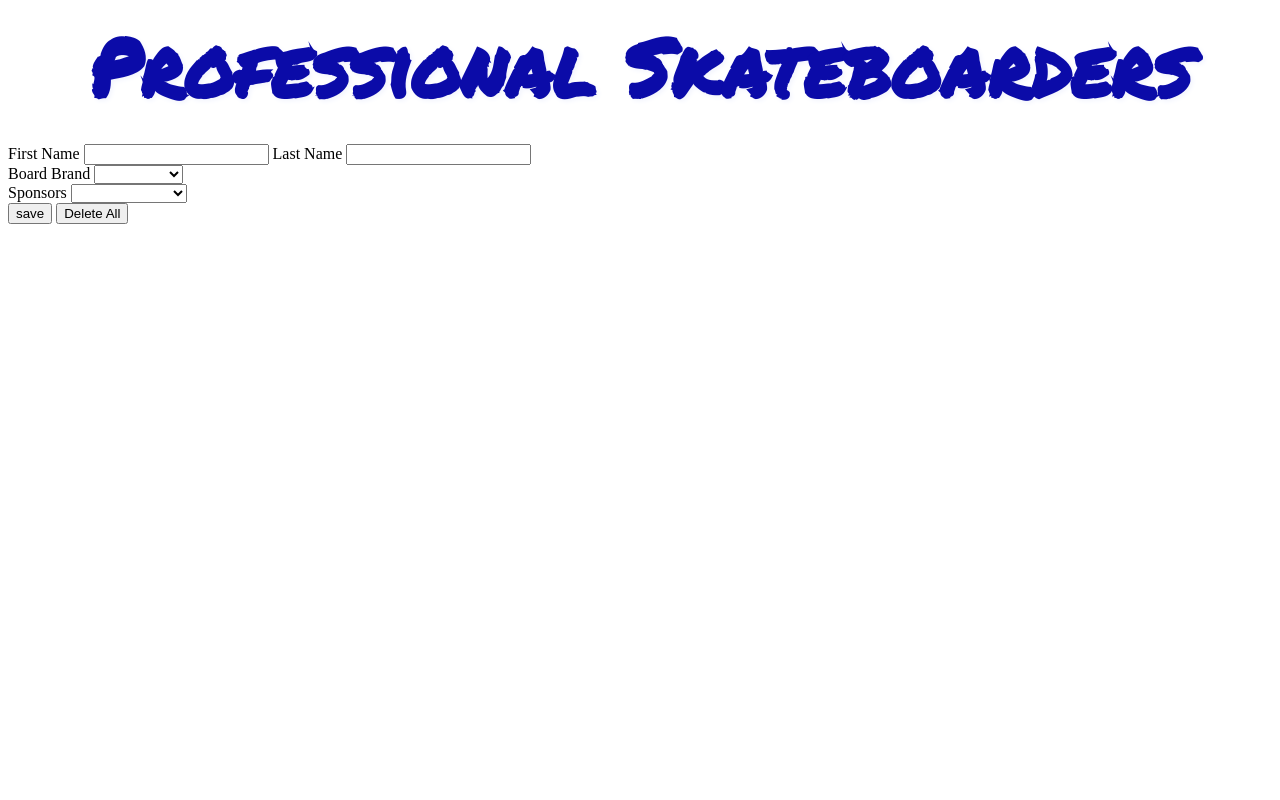
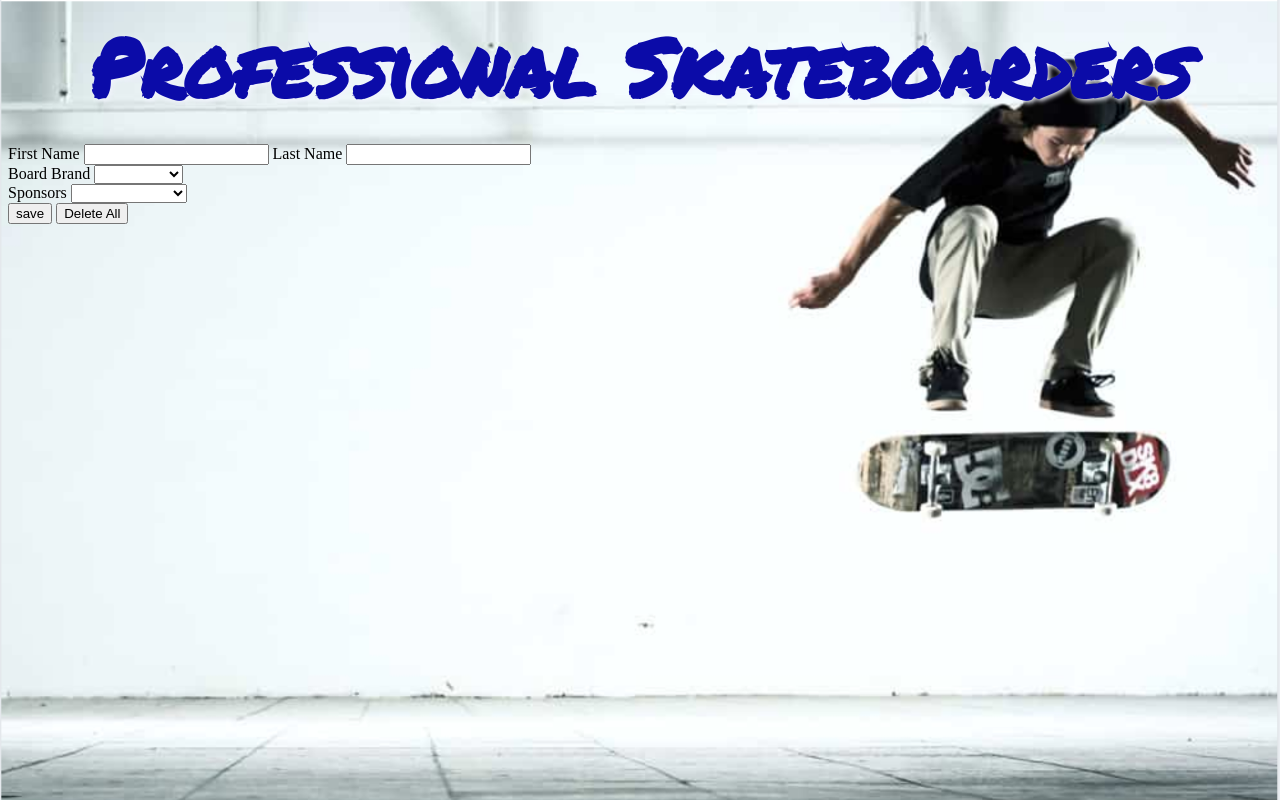
Before and after one commit to JPD84/wk_06_wkend_hw, a plain HTML site: page index.html in a window 1280 px wide. Drawn offline with Linux system fonts and the light colour scheme.

Commit message:
Some CSS done

```diff
--- a/main.css
+++ b/main.css
@@ -1,10 +1,10 @@
 body {
-    background-image:('/images/skateboard-image.png');
+    background: url('images/skateboard-image.png');
     /* background-color: black; */
     background-size: cover;
     /* opacity: 0.5; */
-
     /* background-size: auto; */
+    background-repeat: no-repeat;
   }
 
   }
```
